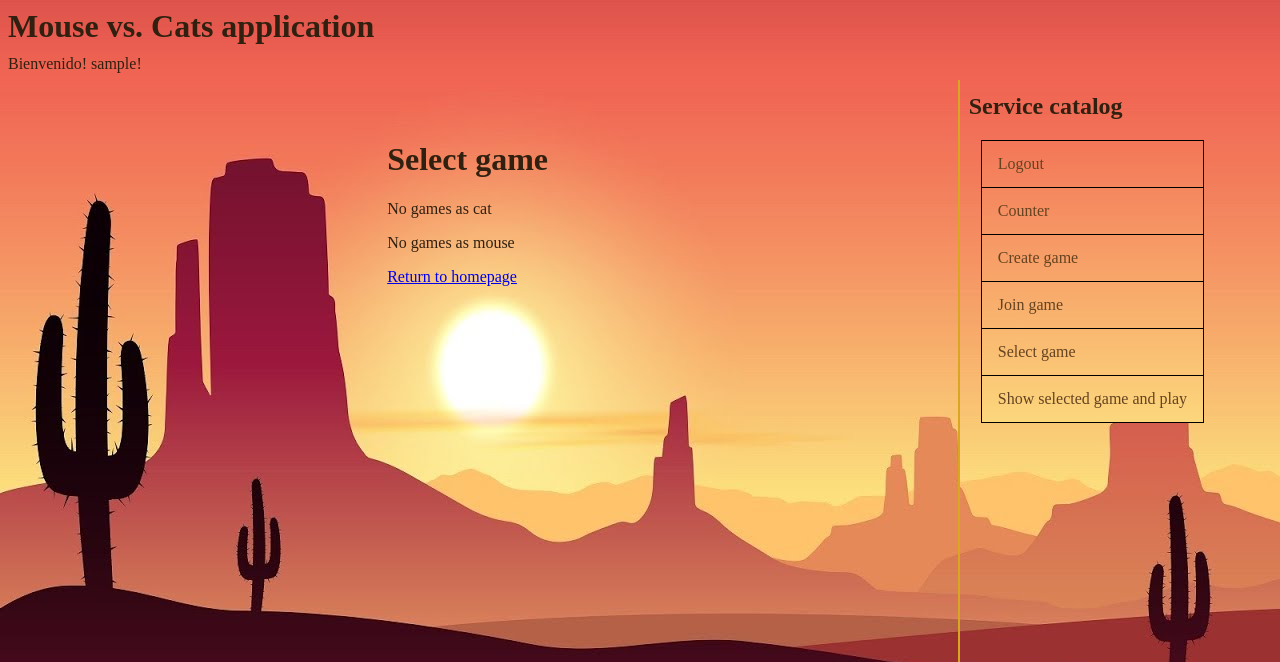
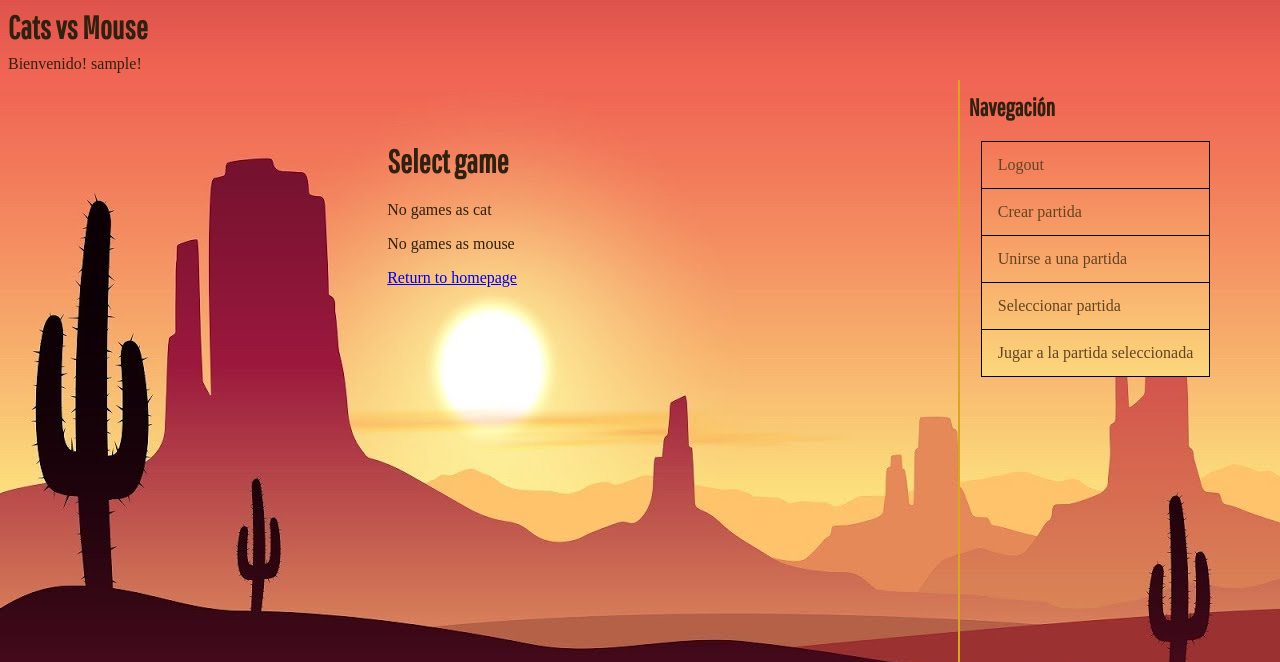
Before and after one commit to v0sem/Django4, a Django app: page /select_game/ in a window 1280 px wide. Shown: the top 662 px of the page. Run offline with Django 3.2, Linux system fonts and the light colour scheme; the visitor is signed in with stand-in values (Sample User, id 1); data that the repository does not hold is empty.

Commit message:
Automatic commit

```diff
--- a/logic/views.py
+++ b/logic/views.py
@@ -1,5 +1,4 @@
 from django.http import Http404, HttpResponse, HttpResponseForbidden, HttpResponseNotFound
-from django.contrib.auth.decorators import login_required
 from django.shortcuts import render, redirect, reverse
 from django.contrib.auth import authenticate, login as djangologin, logout as djangologout
 from datamodel.models import Game, Move, Counter, GameStatus
@@ -7,16 +6,33 @@ from datamodel.models import Game, Move, Counter, GameStatus
 from datamodel import constants
 from logic.forms import loginForm, SignupForm, MoveForm
 
+def counter(request):
+
+    if 'counter' in request.session:
+        request.session['counter'] += 1
+    else:
+        request.session['counter'] = 1
+
+    Counter.objects.inc()
 
 def anonymous_required(f):
     def wrapped(request):
         if request.user.is_authenticated:
+            counter(request)
             return HttpResponseForbidden(
                 errorHTTP(request, exception="Action restricted to anonymous users"))
         else:
             return f(request)
     return wrapped
 
+def login_required(f):
+    def wrapped(request):
+        if not request.user.is_authenticated:
+            counter(request)
+            return redirect(reverse('login'))
+        else:
+            return f(request)
+    return wrapped
 
 def errorHTTP(request, exception=None):
     context_dict = {}
@@ -73,19 +89,6 @@ def signup(request):
     return render(request, "mouse_cat/signup.html", {'user_form': form})
 
 
-def counter(request):
-
-    if 'counter' in request.session:
-        request.session['counter'] += 1
-    else:
-        request.session['counter'] = 1
-
-    counter_global = Counter.objects.inc()
-
-    return render(request, "mouse_cat/counter.html", {'counter_session': request.session['counter'],
-                                                      'counter_global': counter_global})
-
-
 @login_required
 def create_game(request):
 
@@ -118,6 +121,7 @@ def select_game(request, game_id=-1):
     else:
         game = Game.objects.filter(id=game_id).first()
         if not game or game.status != GameStatus.ACTIVE:
+            counter(request)
             raise Http404
         else:
             if game.cat_user == user or game.mouse_user == user:
@@ -126,6 +130,7 @@ def select_game(request, game_id=-1):
                 return redirect(reverse('show_game'))
 
             else:
+                counter(request)
                 raise Http404
 
 
@@ -134,6 +139,7 @@ def show_game(request):
 
     g_id = request.session.get('game_id')
     if g_id is None:
+        counter(request)
         return render(request, 'mouse_cat/error.html', {'msg_error': 'No has seleccionado ningún juego'})
 
     game = Game.objects.get(pk=g_id)
--- a/ratonGato/urls.py
+++ b/ratonGato/urls.py
@@ -24,7 +24,6 @@ urlpatterns = [
     path('login/', views.login, name='login'),
     path('logout/', views.logout, name='logout'),
     path('signup/', views.signup, name='signup'),
-    path('counter/', views.counter, name='counter'),
     path('create_game/', views.create_game, name='create_game'),
     path('select_game/', views.select_game, name='select_game'),
     path('select_game/<int:game_id>/', views.select_game, name='select_game'),
--- a/static/css/style.css
+++ b/static/css/style.css
@@ -2,6 +2,10 @@ body
 {
     background-image: url("../images/background.jpg");
     color: #312010;
+}
+
+h1, h2, h3, h4{
+    font-family: 'Pathway Gothic One', sans-serif;
 }
 
 .center
@@ -92,18 +96,34 @@ li
 
 .board
 {
-    padding-top: 40%;
-    padding-left: 20%;
+    padding-top: 36%;
+    padding-left: 13%;
 }
 
 .cat
 {
-    height: 35px;
-    width: 35px;
+    height: 30px;
+    width: 30px;
+    align-self: center;
 }
 
-.cell
+.mouse{
+    height: 30px;
+    width: 30px;
+    align-self: center;
+}
+
+.cell-white
 {
-    height: 35px;
-    width: 35px;
+    height: 31px;
+    width: 31px;
+    border: 1px solid black;
+    background-color: white;
 }
+
+.cell-color{
+    height: 31px;
+    width: 31px;
+    border: 1px solid black;
+    background-color: #C5A46F;
+}
--- a/templates/mouse_cat/base.html
+++ b/templates/mouse_cat/base.html
@@ -1,6 +1,7 @@
 {% load staticfiles %}
 <html>
 <head>
+    <link href="https://fonts.googleapis.com/css?family=Pathway+Gothic+One&display=swap" rel="stylesheet">
     <link rel="stylesheet" type="text/css" href="{% static 'css/style.css' %}"/>
     {% block extra_js %}
 
@@ -9,13 +10,13 @@
     {% block extra_head %}
 
     {% endblock extra_head %}
-    <title>{% block title %}PSI 2019-2020: Example of application{% endblock %}</title>
+    <title>{% block title %}Cats vs Mouse{% endblock %}</title>
 </head>
 
 <body id="body">
     <div id="totalheader">
         <h1 id="title">
-            {% block atitle %}Mouse vs. Cats application{% endblock atitle %}
+            {% block atitle %}Cats vs Mouse{% endblock atitle %}
         </h1>
 
         <div id="header">
@@ -27,18 +28,17 @@
 
     <div class="verticalDivider"></div>
     <div id="sidebar">
-        <h2 class="center">Service catalog</h2>
+        <h2 class="center">Navegación</h2>
             <div class="background-list">
                 {% if user.is_authenticated %}
                 <a class="link" href="{% url 'logout' %}">Logout</a>
-                <a class="link" href="{% url 'counter' %}">Counter</a>
-                <a class="link" href="{% url 'create_game' %}">Create game</a>
-                <a class="link" href="{% url 'join_game' %}">Join game</a>
-                <a class="link" href="{% url 'select_game' %}">Select game</a>
-                <a class="link" href="{% url 'show_game' %}">Show selected game and play</a>
+                <a class="link" href="{% url 'create_game' %}">Crear partida</a>
+                <a class="link" href="{% url 'join_game' %}">Unirse a una partida</a>
+                <a class="link" href="{% url 'select_game' %}">Seleccionar partida</a>
+                <a class="link" href="{% url 'show_game' %}">Jugar a la partida seleccionada</a>
                 {% else %}
                 <a class="link" href="{% url 'login' %}">Login</a>
-                <a class="link" href="{% url 'signup' %}">Signup</a>
+                <a class="link" href="{% url 'signup' %}">Registro</a>
                 {% endif %}
             </div>
     </div>
```
Also changed, not shown: logic/templatetags/app_filters.py (added, +7 -0 lines), templates/mouse_cat/game.html (+17 -3 lines), logic/templatetags/__init__.py (added).
